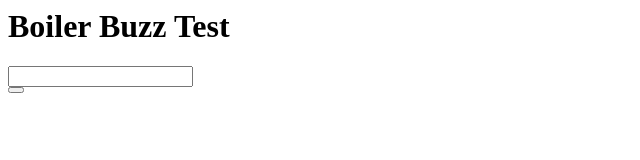
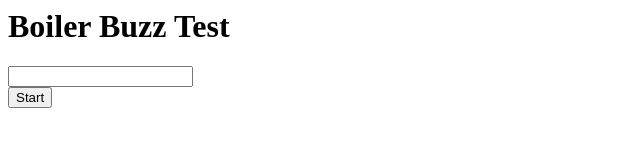
Before and after one commit to Maharhar17/BoilerBuzz, a plain HTML site: page index.html in a window 1280 px wide. Shown: the full height of the page, 0-640 px from the left. Drawn offline with Linux system fonts and the light colour scheme.

Commit message:
Update index.html

```diff
--- a/index.html
+++ b/index.html
@@ -1,7 +1,7 @@
 <h1>Boiler Buzz Test</h1>
 <body>
   <input type="text"><br>
-  <button type="button" value="Start" id="start/buzz" onclick="change"></button><br>
+  <button type="button" id="start/buzz" onclick="change">Start</button><br>
 </body>
 
 <script>
```
